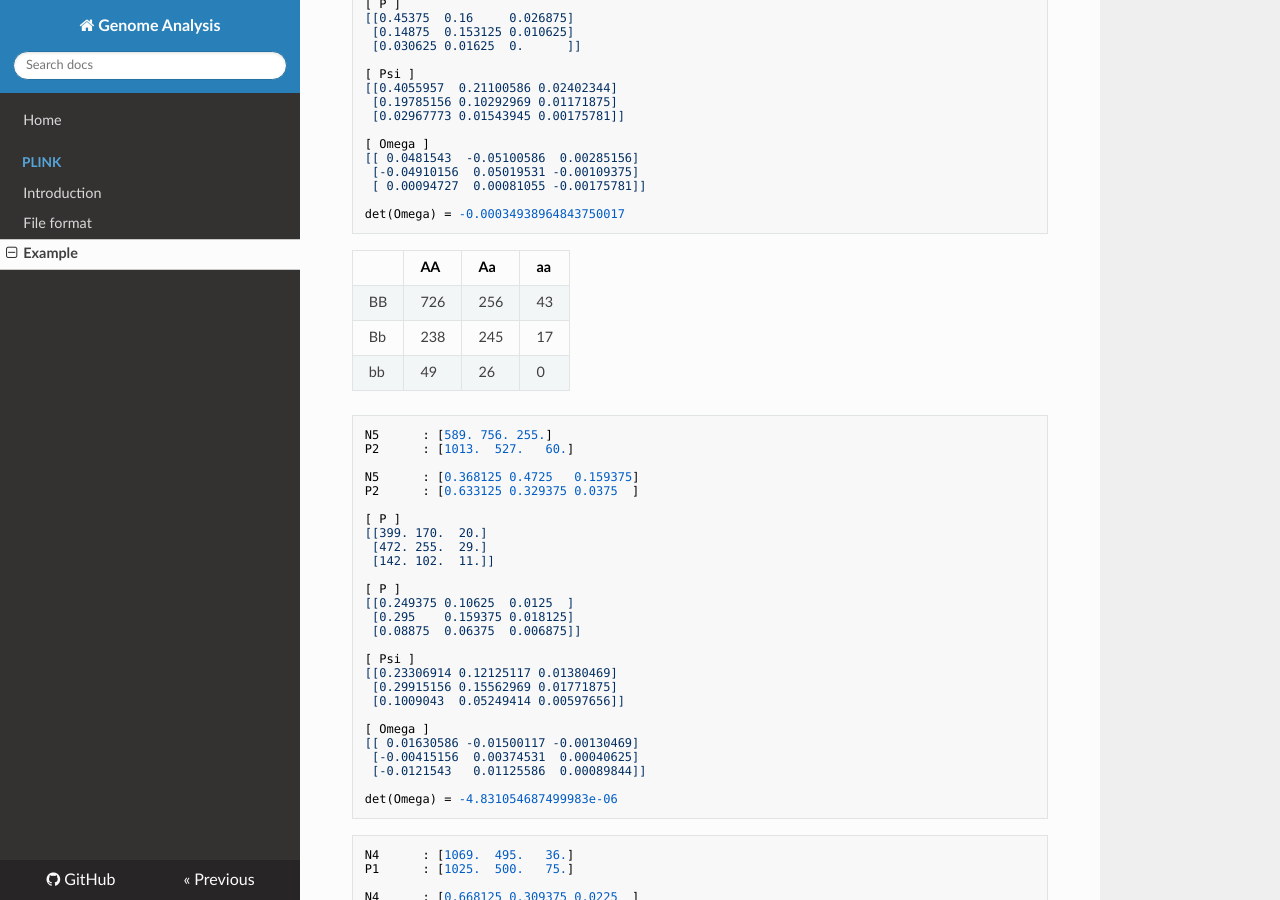
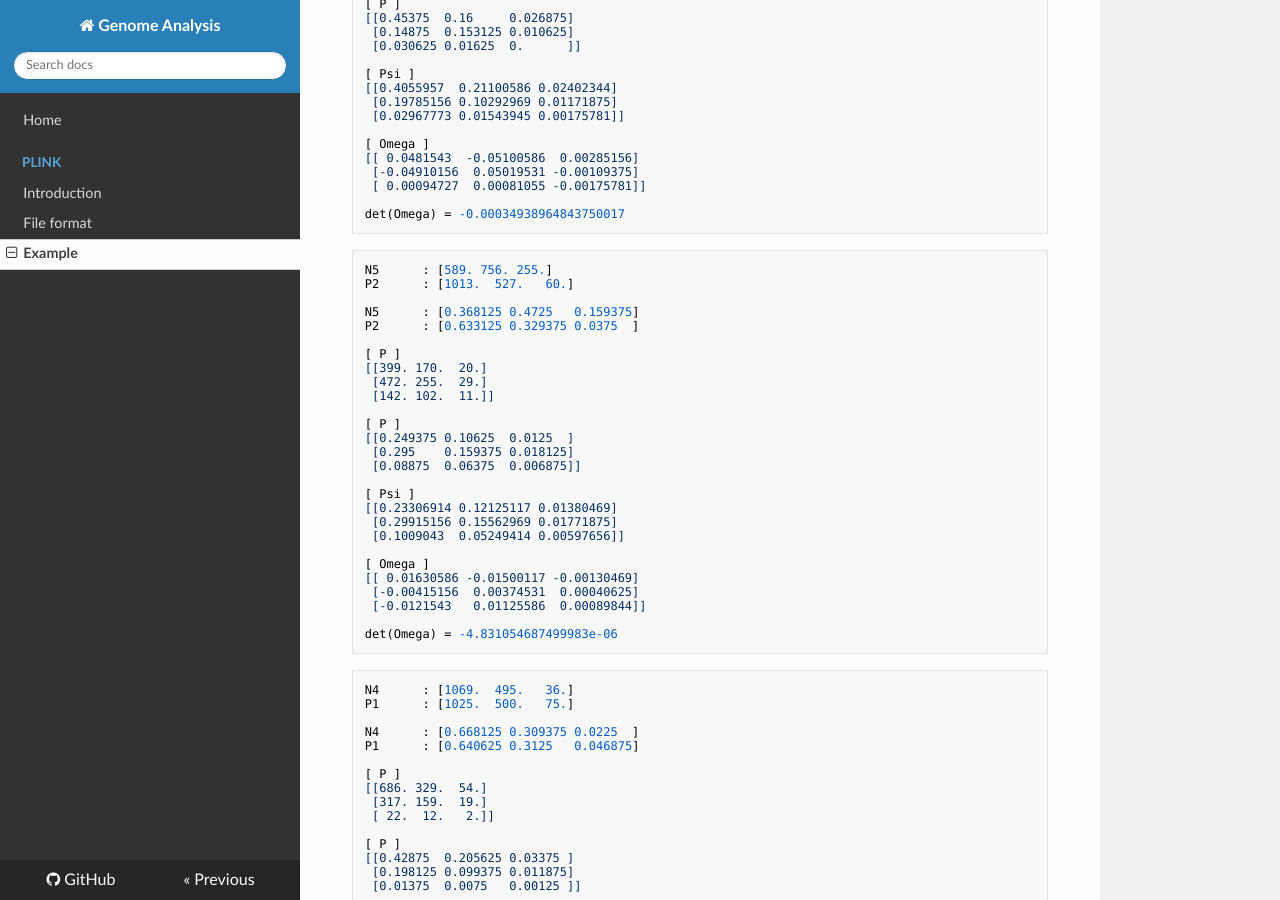
Before and after one commit to WonyoungCho/plink, an MkDocs documentation site: the page built from docs/plink_ex.md, in a window 1280 px wide and 900 px high, scrolled down 3847 px. Built offline with MkDocs 1.6.1, drawn with Linux system fonts in a browser that asks for light colours; nearby versions of some CDN libraries; old or Windows-style settings are respelled for this version of MkDocs.

Commit message:
Update plink_ex.md

````diff
--- a/docs/plink_ex.md
+++ b/docs/plink_ex.md
@@ -275,13 +275,6 @@ P2    : [0.633125 0.329375 0.0375  ]
 
 det(Omega) = -0.00034938964843750017
 ```
-
-||AA|	Aa|	aa|
-|-|-|-|-|
-|BB|726|256|43|
-|Bb|238|245|17|
-|bb| 49| 26|0|
-
 ```
 N5      : [589. 756. 255.]
 P2      : [1013.  527.   60.]
````
